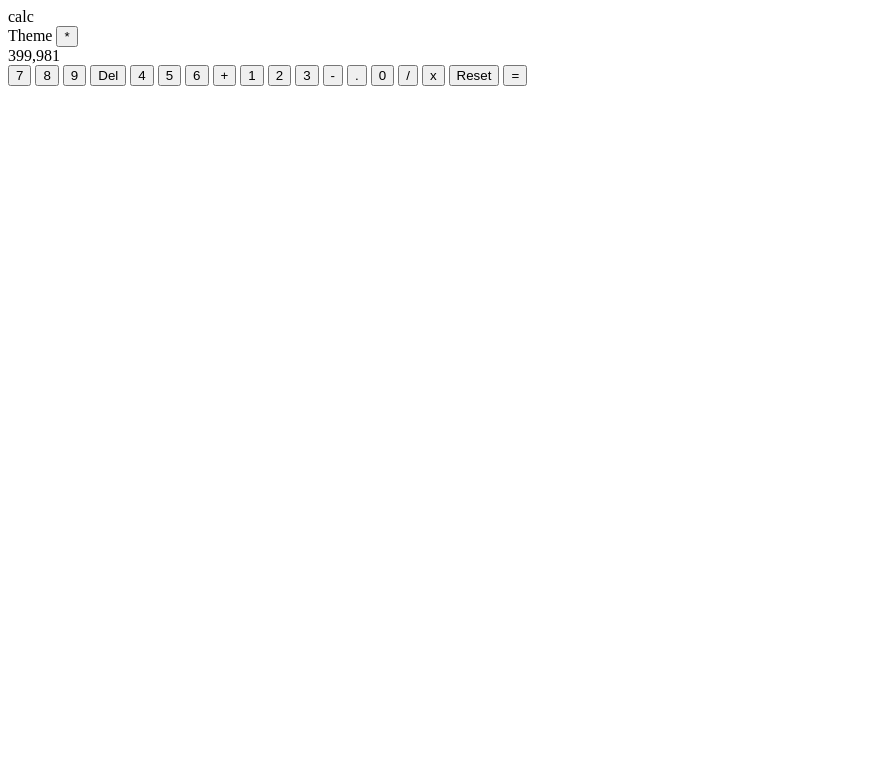
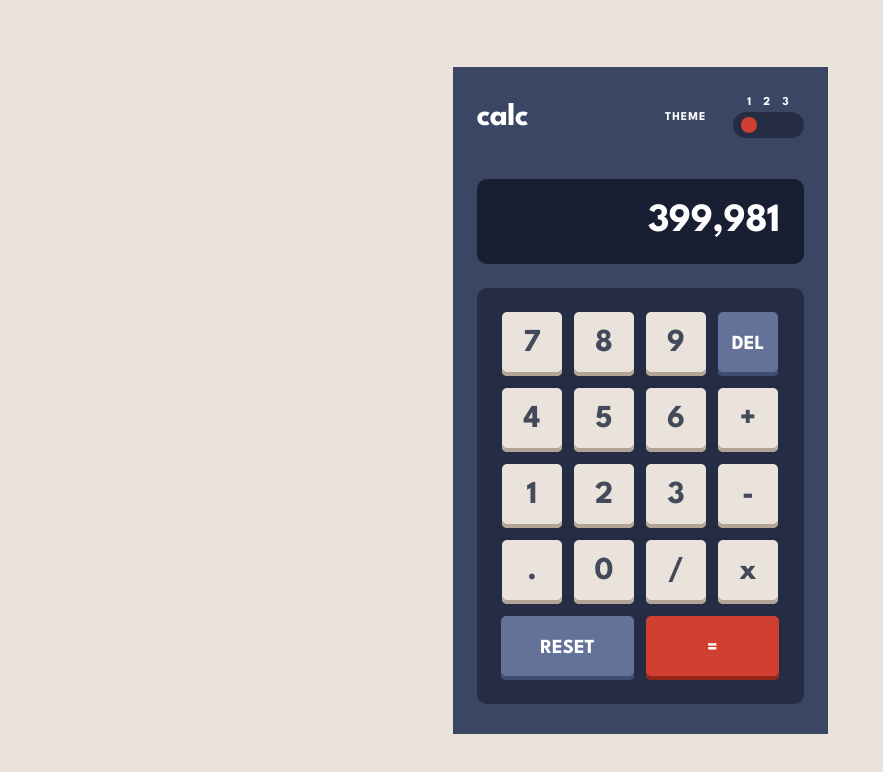
Before and after one commit to surrealgee/calculator, a plain HTML site: page index.html in a window 1280 px wide. Shown: the whole page, without its empty margins (0-883 px from the left). Drawn offline with Linux system fonts and the light colour scheme.

Commit message:
Style static page

```diff
--- a/index.html
+++ b/index.html
@@ -1,17 +1,29 @@
 <!DOCTYPE html>
 <html lang="en">
+
 <head>
     <meta charset="UTF-8">
     <meta name="viewport" content="width=device-width, initial-scale=1.0">
     <title>Calculator</title>
+    <link rel="preconnect" href="https://fonts.googleapis.com">
+    <link rel="preconnect" href="https://fonts.gstatic.com" crossorigin>
+    <link href="https://fonts.googleapis.com/css2?family=League+Spartan:wght@300;400;500;700&display=swap"
+        rel="stylesheet">
+    <link rel="stylesheet" href="style.css">
 </head>
+
 <body>
     <div class="calc">
         <div class="calc_header">
             <div class="logo">calc</div>
             <div class="theme-selector">
-                <span class="selector_header">Theme</span>
-                <button class="theme_picker">*</button>
+                <span class="selector_header uppercase">Theme</span>
+                <div class="selector_toggle">
+                    <span class="theme_label">1 2 3</span>
+                    <div class="theme_picker">
+                        <span class="picker_oval"></span>
+                    </div>
+                </div>
             </div>
         </div>
         <div class="calc_main">
@@ -22,7 +34,7 @@
                 <button class="pad_button">7</button>
                 <button class="pad_button">8</button>
                 <button class="pad_button">9</button>
-                <button class="pad_button special">Del</button>
+                <button class="pad_button special uppercase">Del</button>
                 <button class="pad_button">4</button>
                 <button class="pad_button">5</button>
                 <button class="pad_button">6</button>
@@ -35,10 +47,11 @@
                 <button class="pad_button">0</button>
                 <button class="pad_button">/</button>
                 <button class="pad_button">x</button>
-                <button class="pad_button large special">Reset</button>
+                <button class="pad_button large special uppercase">Reset</button>
                 <button class="pad_button large unique">=</button>
             </div>
         </div>
     </div>
 </body>
+
 </html>
--- /dev/null
+++ b/style.css
@@ -0,0 +1,158 @@
+/* General */
+
+* {
+    box-sizing: border-box;
+}
+
+body {
+    margin: 0;
+    padding: 0;
+    display: flex;
+    justify-content: center;
+    align-items: center;
+    height: 100vh;
+    background-color: #EAE3DC;
+    font-family: 'League Spartan', sans-serif;
+    font-weight: 700;
+}
+
+.uppercase {
+    text-transform: uppercase;
+}
+
+.calc {
+    width: 375px;
+    height: 667px;
+    padding: 30px 24px;
+    background-color: #3A4663;
+    display: flex;
+    flex-direction: column;
+    justify-content: space-between;
+}
+
+/* Header */
+
+.calc_header {
+    display: flex;
+    color: #FFFFFF;
+    justify-content: space-between;
+    align-items: center;
+}
+
+.logo {
+    color: #FFF;
+    font-size: 32px;
+    font-weight: 700;
+    letter-spacing: -0.5px;
+}
+
+.selector_header {
+    color: #FFF;
+    font-size: 12px;
+    letter-spacing: 1px;
+}
+
+.theme-selector {
+    /* border: 1px solid goldenrod; */
+    display: flex;
+    align-items: center;
+    gap: 26px;
+}
+
+.theme_label {
+    font-size: 12px;
+    word-spacing: 0.75em;
+}
+
+.theme_picker {
+    width: 71px;
+    height: 26px;
+    border-radius: 13px;
+    background: #242D44;
+    border: none;
+    display: flex;
+    align-items: center;
+    justify-content: start;
+    padding: 0 0.5em;
+}
+
+.picker_oval {
+    display: block;
+    width: 16px;
+    height: 16px;
+    flex-shrink: 0;
+    background-color: #D03F2F;
+    border-radius: 50%;
+}
+
+.selector_toggle {
+    display: flex;
+    flex-direction: column;
+    align-items: center;
+    gap: 0.25em;
+}
+
+
+
+/* Main */
+
+.calc_main {
+    display: flex;
+    flex-direction: column;
+    gap: 24px;
+}
+
+.main_display {
+    border-radius: 10px;
+    background: #181F33;
+    padding: 24px;
+    text-align: end;
+    color: #FFF;
+    text-align: right;
+    font-size: 40px;
+    font-weight: 700;
+    letter-spacing: -0.667px;
+}
+
+.main_pad {
+    border-radius: 10px;
+    background: #242D44;
+    padding: 1.5em;
+    display: flex;
+    justify-content: center;
+    flex-wrap: wrap;
+    gap: 12px;
+}
+
+.pad_button {
+    width: 60px;
+    height: 64px;
+    border-radius: 5px;
+    background-color: #EAE3DC;
+    box-shadow: 0px -4px 0px 0px #B3A497 inset;
+    color: #434A59;
+    font-family: 'League Spartan', sans-serif;
+    font-size: 32px;
+    font-weight: 700;
+    border: none;
+    cursor: pointer;
+}
+
+.special {
+    background: #647198;
+    box-shadow: 0px -4px 0px 0px #414E73 inset;
+    color: #FFF;
+    font-size: 20px;
+}
+
+.unique {
+    background: #D03F2F;
+    box-shadow: 0px -4px 0px 0px #93261A inset;
+    color: #FFF;
+    font-size: 20px;
+}
+
+.large {
+    width: 133px;
+    height: 64px;
+}
```
